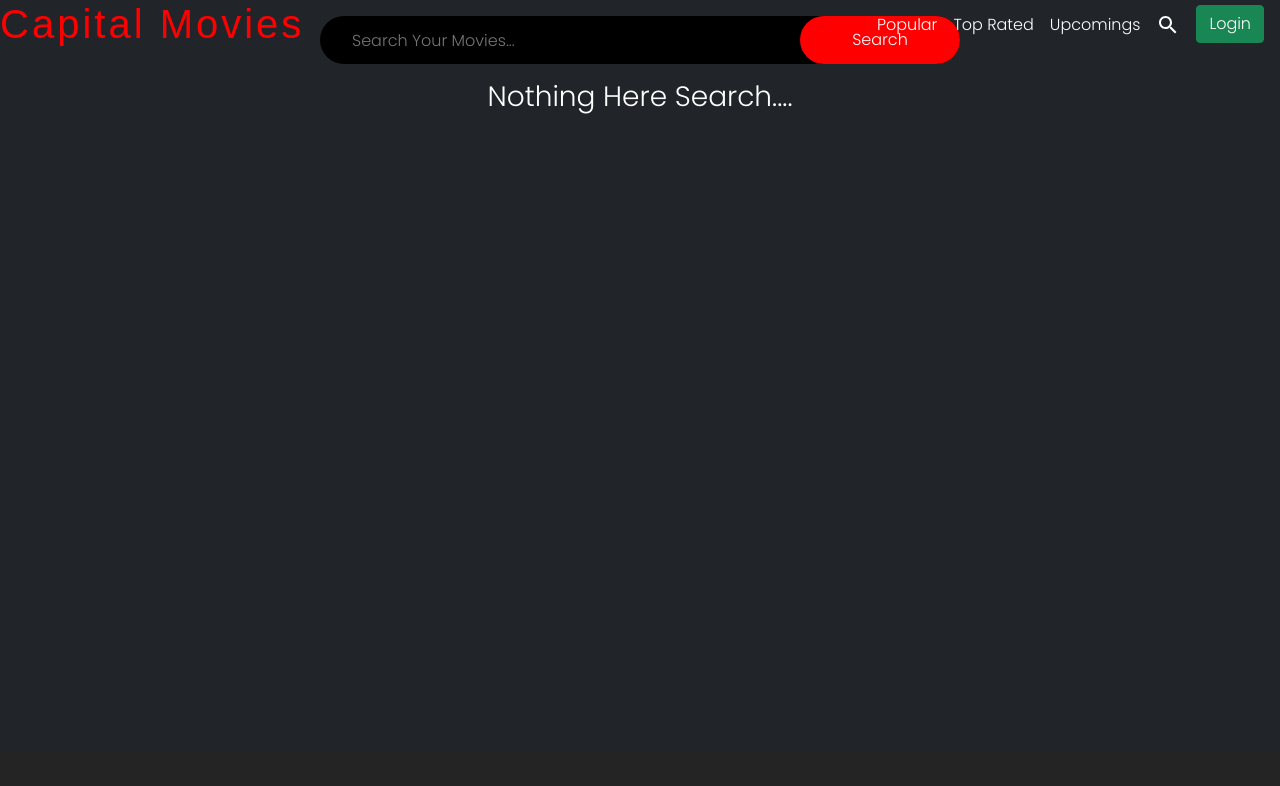
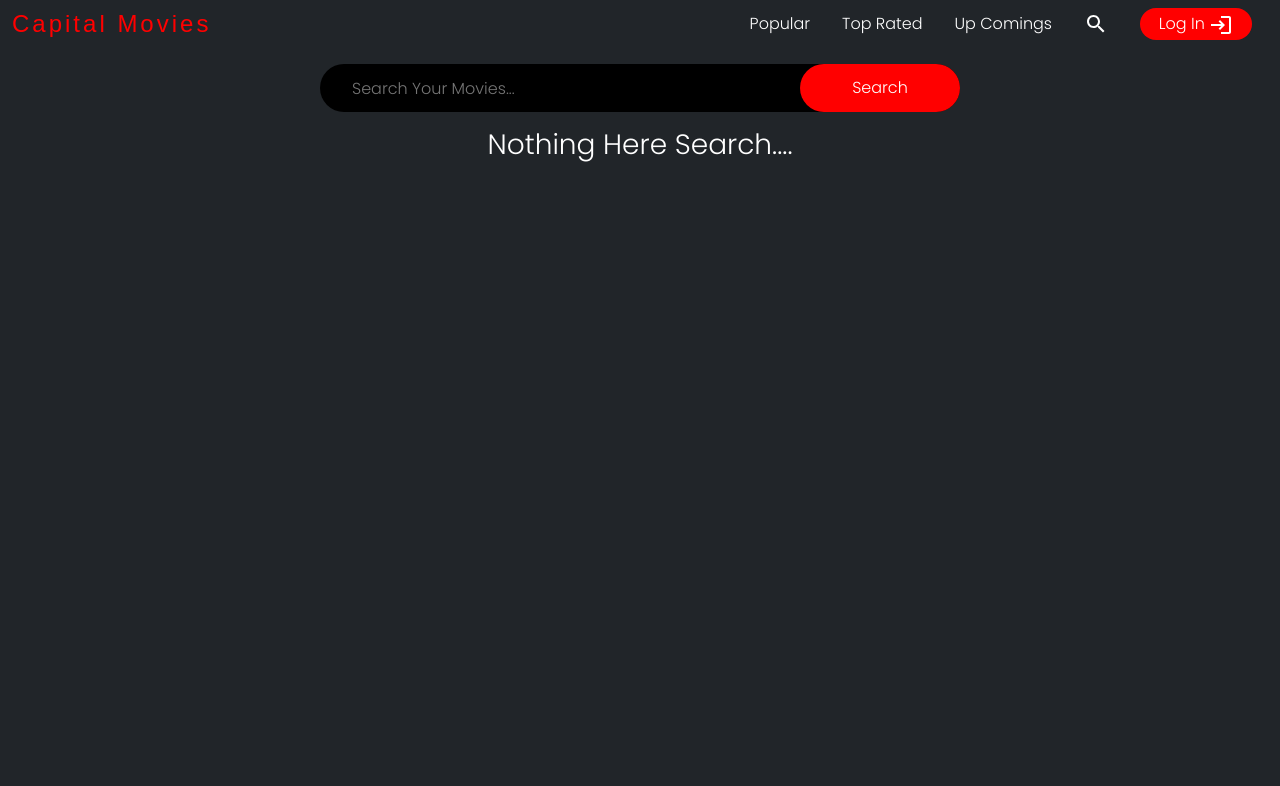
Before and after one commit to deepak032002/capitalmovie, a React (Create React App) app in the folder client/: page /search in a window 1280 px wide. Shown: the top 786 px of the page. Built offline with nearby package versions, Linux system fonts and the light colour scheme; a web font is replaced by a local one.

Commit message:
Improve some feature

```diff
--- a/client/src/App.css
+++ b/client/src/App.css
@@ -25,6 +25,15 @@
   --box-color--: #242424;
 }
 
+.cp_btn {
+  background: red;
+  border: none;
+  border-radius: 2rem;
+  line-height: 2rem;
+  height: 2rem;
+  width: 7rem;
+}
+
 .text-poppins {
   font-family: "Poppins", sans-serif;
 }
@@ -43,19 +52,21 @@
 
 .cp_header {
   height: 3rem;
-  background-color: transparent;
-  color: #fff;
   position: fixed;
   top: 0;
-  left: 0;
-  z-index: 2;
   width: 100%;
+  z-index: 999;
 }
 
-.cp_logo_wrapper p {
+.list_wrapper ul {
+  display: flex;
+}
+
+.cp_logo_wrapper {
   color: red;
   font-family: var(--rum-roisin-font--);
   letter-spacing: 3px;
+  font-size: 1.5rem;
 }
 
 /* Footer Css */
@@ -100,9 +111,19 @@
   background: linear-gradient(
     to right,
     rgba(255, 255, 255, 0) 0%,
-    rgba(255, 255, 255, .1) 30%,
+    rgba(255, 255, 255, 0.1) 30%,
     rgba(255, 255, 255, 0) 81%
   );
+}
+
+.swiper {
+  width: 100%;
+  height: 100%;
+}
+
+.swiper_container {
+  height: 100vh;
+  cursor: grab;
 }
 
 @keyframes slider_load {
@@ -185,6 +206,46 @@
 
 .cp_list_movie_container {
   background-color: var(--box-color--);
+  overflow-x: hidden;
+}
+
+.cp_list_movie_container_loader {
+  height: 23rem;
+  background-color: var(--box-color--);
+}
+
+.cp_list_movie_container_loader::before {
+  content: "";
+  height: 110px;
+  display: block;
+  background-color: #ededed;
+  box-shadow: -48px 78px 0 -48px #ededed, -51px 102px 0 -51px #ededed;
+}
+
+.cp_list_movie_container_loader::after {
+  content: "";
+  position: absolute;
+  top: 0;
+  left: 0;
+  width: 100%;
+  height: 100%;
+  animation: list_load 1s infinite linear;
+  filter: progid:DXImageTransform.Microsoft.gradient( startColorstr="#00ffffff", endColorstr="#00ffffff",GradientType=1 );
+  background: linear-gradient(
+    to right,
+    rgba(255, 255, 255, 0) 0%,
+    rgba(255, 255, 255, 0.1) 30%,
+    rgba(255, 255, 255, 0) 81%
+  );
+}
+
+@keyframes list_load {
+  0% {
+    transform: translate3d(-100%, 0, 0);
+  }
+  100% {
+    transform: translate3d(100%, 0, 0);
+  }
 }
 
 .list_movie_scroll {
@@ -261,15 +322,18 @@
 
 .backdrop_image {
   box-shadow: inset 0 -26rem 10rem 0 #000000e5;
+  height: 100vh;
 }
 
 .cast {
   background-color: var(--box-color--);
+  display: flex;
+  flex-direction: column;
 }
 
 .cast_card {
   height: 21rem;
-  padding: 10px 10px;
+  padding: 0 10px;
 }
 
 .cast_card img {
@@ -313,6 +377,8 @@
 
 .video_container {
   background-color: var(--box-color--);
+  display: flex;
+  flex-direction: column;
 }
 
 .video_box {
@@ -338,8 +404,12 @@
   background: #353535;
 }
 
+.reviews {
+  background-color: var(--box-color--);
+}
+
 .review_container {
-  box-shadow: 0 0 10px 0 #fff;
+  /* box-shadow: 0 0 10px 0 #fff; */
 }
 
 .review_container .content {
@@ -372,10 +442,35 @@
 /* Search Page Css */
 
 .search_container {
-  height: calc(100vh - 3rem);
+  height: 100vh;
+  overflow-y: scroll;
+  overflow-x: hidden;
 }
+
+.search_container::-webkit-scrollbar {
+  display: none;
+}
+
+.cp_search_movie_card {
+  height: 21rem;
+  padding: 10px 0;
+  display: flex;
+  position: relative;
+}
+
+.cp_search_movie_card a {
+  width: 15rem;
+  height: 20rem;
+}
+
+.cp_search_movie_card a img {
+  width: inherit;
+  height: inherit;
+}
+
 .searchbar {
   height: 100%;
+  transform: translateY(3rem);
 }
 
 .searchbar form {
@@ -493,6 +588,10 @@
     padding: 1rem 4rem;
   }
 
+  .swiper_container {
+    height: 100%;
+  }
+
   .cp_home_slider {
     height: 30rem;
   }
@@ -503,19 +602,49 @@
   }
 
   /* Header */
-  .cp_mobile_menu {
+  .list_wrapper {
+    position: absolute;
+    top: 3rem;
+    left: 0;
     width: 100%;
+    height: 0rem;
+    transition: 0.6s;
+    overflow: hidden;
+    display: flex;
+    justify-content: center;
     background-color: var(--box-color--);
+    z-index: 999;
   }
 
-  .header_close {
-    height: 0rem;
-    overflow: hidden;
-    transition: 0.6%;
+  .list_wrapper ul {
+    display: block;
   }
 
-  .header_open {
+  .list_wrapper ul li {
+    margin: 2rem 0;
+    justify-content: center;
+  }
+
+  #menu_trigger_btn:checked ~ .list_wrapper {
     transition: 0.6s;
-    height: 100%;
+    height: 25rem;
+  }
+
+  /* Movie Detail Page */
+
+  .backdrop_image {
+    height: 30rem;
+    background-size: cover;
+  }
+
+  /* Search Page Css */
+
+  .cp_search_movie_card {
+    height: auto;
+  }
+
+  .cp_search_movie_card a {
+    width: 25rem;
+    height: auto;
   }
 }
--- a/client/src/components/Footer.js
+++ b/client/src/components/Footer.js
@@ -3,7 +3,7 @@ import { NavLink } from 'react-router-dom'
 
 const Footer = () => {
   return (
-    <div className="cp_footer d-flex justify-content-center flex-column">
+    <div className="cp_footer mt-2 d-flex justify-content-center flex-column">
 
       <div className="row w-100 align-items-center">
         <div className="col-6">
--- a/client/src/components/Header.js
+++ b/client/src/components/Header.js
@@ -2,85 +2,72 @@ import React, { useEffect, useState } from 'react'
 import { NavLink, useNavigate } from 'react-router-dom'
 import SearchIcon from '@mui/icons-material/Search';
 import MenuIcon from '@mui/icons-material/Menu';
-// import $ from 'jquery'
+import LoginIcon from '@mui/icons-material/Login';
+import LogoutIcon from '@mui/icons-material/Logout';
+import $ from 'jquery'
 
 const Header = () => {
-  const [isMenuOpen, setIsMenuOpen] = useState(false)
-  const [headeropenclose, setHeaderopenclose] = useState('header_close');
   let history = useNavigate();
   const handleLogout = () => {
     localStorage.removeItem('token');
     history('/login')
   }
 
-  const handleMenu = () => {
-    if (isMenuOpen) {
-      setHeaderopenclose('header_close')
-      setIsMenuOpen(false)
+  $(window).on('scroll', () => {
+    const st = $(window).scrollTop();
+    const height = $('.cp_header').height();
+
+    if (st >= height) {
+      $('.cp_header').css({ 'background-color': '#242424', 'transition': '.3s' })
+    } else {
+      $('.cp_header').css({ 'background-color': 'transparent', 'transition': '.3s' })
     }
-    else {
-      setHeaderopenclose('py-2 header_open')
-      setIsMenuOpen(true)
-    }
-  }
-
-  useEffect(() => {
-    // const header = document.querySelector('cp_header');
-
-
-
-  }, [])
-
+  })
 
   return (
     <>
-      <div className="cp_header d-flex align-items-center justify-content-between px-2 px-md-0">
-        {/* Logo */}
-        <div className="cp_logo_wrapper d-flex align-items-center">
-          <p className="h1 mb-0"><NavLink to="/" style={{ color: 'red' }} className="text-decoration-none">Capital Movies</NavLink></p>
+      <header className="cp_header py-1 p-1">
+        <div className="row g-0 align-items-center h-100 w-100">
+          <div className="col-6 d-flex align-items-center">
+            <NavLink to="/" className="cp_logo_wrapper my-0 ms-2 text-decoration-none">Capital Movies</NavLink>
           </div>
+          <div className="col-6 d-flex align-items-center justify-content-end">
+            <input type="checkbox" className="d-none" id="menu_trigger_btn" />
+            <label for="menu_trigger_btn" className="d-lg-none text-white cursor-pointer"><MenuIcon sx={{ fontSize: '2.5rem' }} /></label>
 
-        <div className="cp_tab_wrapper flex-column d-flex align-items-center">
-
-          <div className="d-md-none d-block cursor-pointer"><NavLink className=" mx-2 text-decoration-none text-poppins text-white" to="/search"><SearchIcon sx={{ fontSize: 25 }} /></NavLink><MenuIcon sx={{ fontSize: 30 }} onClick={handleMenu} /></div>
-
-          <ul className="d-md-flex d-none align-items-center mb-0 mx-2">
-            <li><NavLink className=" mx-2 text-decoration-none text-poppins text-white" to="/popular">Popular</NavLink></li>
-            <li><NavLink className=" mx-2 text-decoration-none text-poppins text-white" to="/toprated">Top Rated</NavLink></li>
-            <li><NavLink className=" mx-2 text-decoration-none text-poppins text-white" to="/upcoming">Upcomings</NavLink></li>
-            <li><NavLink className=" mx-2 text-decoration-none text-poppins text-white" to="/search"><SearchIcon /></NavLink></li>
-
+            <div className="list_wrapper text-poppins me-2">
+              <ul className="p-0 m-0">
+                <li className="mx-lg-3 d-flex align-items-center">
+                  <NavLink className="text-white text-decoration-none" to="/popular">Popular</NavLink>
+                </li>
+                <li className="mx-lg-3 d-flex align-items-center">
+                  <NavLink className="text-white text-decoration-none" to="/toprated">Top Rated</NavLink>
+                </li>
+                <li className="mx-lg-3 d-flex align-items-center">
+                  <NavLink className="text-white text-decoration-none" to="/upcoming">Up Comings</NavLink>
+                </li>
+                <li className="mx-lg-3 d-flex align-items-center">
+                  <NavLink to="/search" className="text-white"><SearchIcon /></NavLink>
+                </li>
                 {
-              localStorage.getItem('token')
-                ?
-                <>
-                  <li><NavLink className=" mx-2 text-decoration-none text-poppins text-white" to="/discover/favourites">Favourite</NavLink></li>
-                  <li><button onClick={handleLogout} className=" mx-2 btn btn-danger text-decoration-none text-poppins text-white">Logout</button></li>
-                </>
-                : <li><NavLink className=" mx-2 btn btn-success text-decoration-none text-poppins text-white" to="/login">Login</NavLink></li>
+                  localStorage.getItem('token') ? <>
+                    <li className="mx-lg-3 d-flex align-items-center">
+                      <NavLink className="text-white text-decoration-none" to="/favorite">Favorites</NavLink>
+                    </li>
+                    <li className="mx-lg-3 d-flex align-items-center">
+                      <button className="text-white cp_btn" onClick={handleLogout}>Log Out <LogoutIcon /></button>
+                    </li>
+                  </> :
+                    <li className="mx-lg-3 d-flex align-items-center">
+                      <NavLink to="/login" className="text-white cp_btn text-decoration-none text-center">Log In <LoginIcon /></NavLink>
+                    </li>
                 }
               </ul>
             </div>
 
           </div>
-
-      <div className={`cp_mobile_menu d-flex flex-column justify-content-center align-items-center d-md-none fs-4 text-center ${headeropenclose} `}>
-        <ul className="m-0 p-0">
-          <li><NavLink className=" mx-2 text-decoration-none text-poppins text-white" to="/popular">Popular</NavLink></li>
-          <li><NavLink className=" mx-2 text-decoration-none text-poppins text-white" to="/toprated">Top Rated</NavLink></li>
-          <li><NavLink className=" mx-2 text-decoration-none text-poppins text-white" to="/upcoming">Upcomings</NavLink></li>
-        </ul>
-
-        {
-          localStorage.getItem('token')
-            ?
-            <>
-              <><NavLink className=" mx-2 text-decoration-none text-poppins text-white" to="/discover/favourites">Favourite</NavLink></>
-              <><button onClick={handleLogout} className=" mx-2 w-50 btn btn-danger text-decoration-none text-poppins text-white fs-4">Logout</button></>
-            </>
-            : <><NavLink className=" mx-2 w-50 btn btn-success text-decoration-none text-poppins text-white fs-4" to="/login">Login</NavLink></>
-        }
         </div>
+      </header>
     </>
   )
 }
--- a/client/src/components/Login.js
+++ b/client/src/components/Login.js
@@ -54,7 +54,7 @@ const Login = () => {
             </div>
             <button type="submit">Login</button>
           </form>
-          <p className="my-3" style={{ fontSize: '.7rem' }}>Registerd : <NavLink to="/signup">If not Account</NavLink></p>
+          <p className="my-3" style={{ fontSize: '.7rem' }}><NavLink to="/signup" className="text-decoration-none">If You have not Account! Click here</NavLink></p>
         </div>
       </div>
       <Footer />
--- a/client/src/components/Search.js
+++ b/client/src/components/Search.js
@@ -30,8 +30,8 @@ const Search = () => {
     }
     return (
         <>
-            <Header />
             <div className="search_container bg-dark">
+                <Header />
                 <div className="searchbar">
                     <form method='GET' onSubmit={fetchData}>
                         <div className="wrapper">
@@ -47,18 +47,16 @@ const Search = () => {
                                         data.results.length === 0 ? <p className="text-center text-white text-poppins h3">Nothing Here Search....</p> :
                                             <>
                                                 <div className="row">
-
                                                     {
                                                         data.results.map((e, i) => {
-
                                                             if (e.backdrop_path !== null) {
                                                                 return (
                                                                     <>
                                                                         <div key={i} className="col-lg-3 col-md-6 col-12 d-flex justify-content-center align-items-center">
-                                                                            <div className="cp_movie_card">
+                                                                            <div className="cp_search_movie_card">
                                                                                 <NavLink to={`/infopage/${e.id}`}>
-                                                                                    <CircularProgress percent={`${Math.floor(e.vote_average * 10)}%`} />
-                                                                                    <img src={`https://image.tmdb.org/t/p/original${e.poster_path}`} alt="card" />
+                                                                                    <CircularProgress percent={e.vote_average} />
+                                                                                    <img src={`https://image.tmdb.org/t/p/w500${e.poster_path}`} alt="card" />
                                                                                 </NavLink>
                                                                             </div>
                                                                         </div>
@@ -73,7 +71,6 @@ const Search = () => {
                                             </>
                                     }
                                 </>
-
                         }
                     </div>
                 </div>
--- a/client/src/components/Signup.js
+++ b/client/src/components/Signup.js
@@ -54,7 +54,7 @@ const Signup = () => {
             </div>
             <button type="submit">Sign UP</button>
           </form>
-          <p className="my-3" style={{ fontSize: '.7rem' }}>Registerd : <NavLink to="/signup">If not Account</NavLink></p>
+          <p className="my-3" style={{ fontSize: '.7rem' }}><NavLink to="/login" className="text-decoration-none">If You have Account! Click Here</NavLink></p>
         </div>
       </div>
       <Footer />
--- a/client/src/components/Slider.js
+++ b/client/src/components/Slider.js
@@ -2,7 +2,6 @@ import React, { useEffect, useState } from 'react'
 import { NavLink } from 'react-router-dom';
 import axios from 'axios';
 import NewReleasesIcon from '@mui/icons-material/NewReleases';
-import '../Swiper.css'
 import { Swiper, SwiperSlide } from "swiper/react";
 import "swiper/css";
 import "swiper/css/pagination";
```
Also changed, not shown: client/src/Swiper.css (deleted, +0 -16 lines), client/src/components/List.js (+8 -4 lines), client/src/components/MovieDetailPage.js (+14 -11 lines), client/src/components/Home.js (line endings or trailing spaces). Lines whose indentation alone changed are shown as unchanged.
